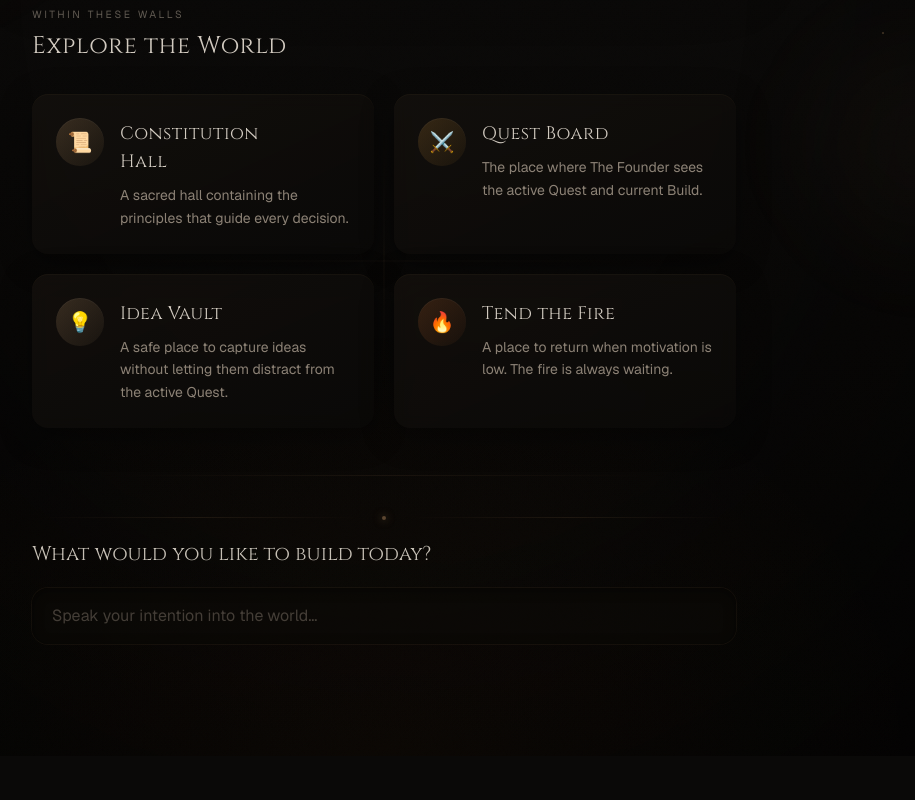
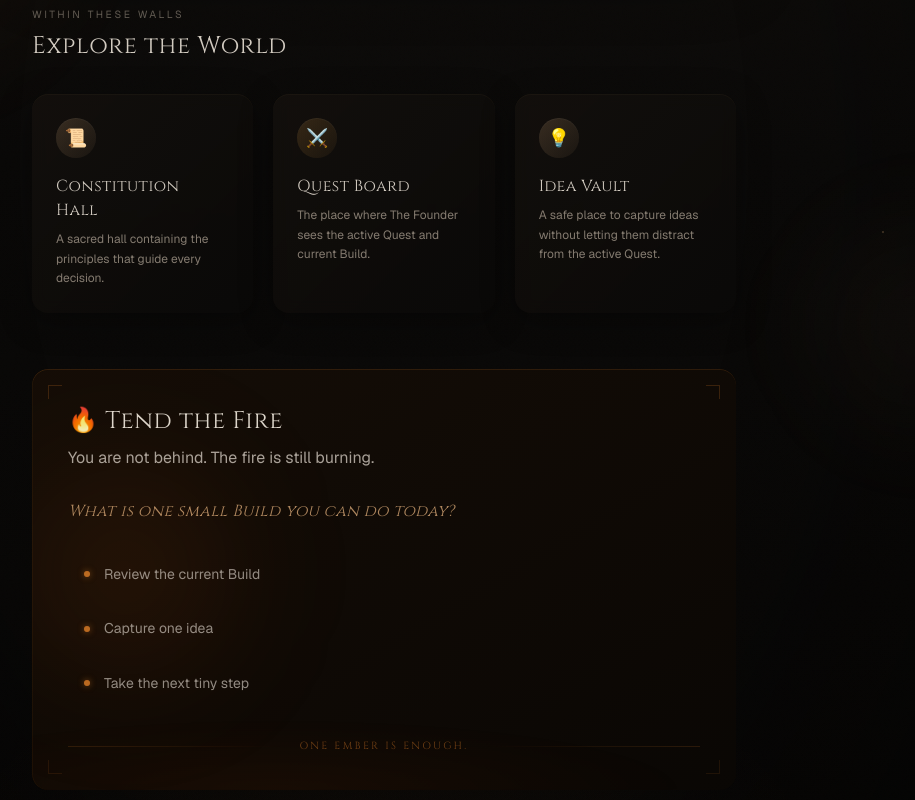
Before and after one commit to h3nlund96-hue/freedom-engine, a Next.js app: page / in a window 1280 px wide. Shown: the part 800-1600 px from the top of the page, without its empty margins (256-1171 px from the left). Before the commit the page ends 1556 px from the top, so only its background shows below. Built offline with nearby package versions, Linux system fonts and the light colour scheme.

Commit message:
Bring Tend the Fire home

```diff
--- a/app/components/WorldCard.tsx
+++ b/app/components/WorldCard.tsx
@@ -60,31 +60,31 @@ export function WorldCard({
         aria-hidden
       />
 
-      <div className="relative flex gap-4">
+      <div className="relative flex flex-col gap-4">
         {/* Icon orb */}
         <div
-          className={`flex size-12 shrink-0 items-center justify-center rounded-full bg-linear-to-br shadow-[inset_0_1px_0_rgba(255,255,255,0.04)] transition-all duration-700 group-hover:scale-110 group-hover:shadow-[0_0_24px_rgba(212,165,116,0.15)] ${style.orb}`}
+          className={`flex size-10 items-center justify-center rounded-full bg-linear-to-br shadow-[inset_0_1px_0_rgba(255,255,255,0.04)] transition-all duration-700 group-hover:scale-110 group-hover:shadow-[0_0_20px_rgba(212,165,116,0.15)] ${style.orb}`}
         >
-          <span className="text-xl transition-transform duration-700 group-hover:scale-110">
+          <span className="text-lg transition-transform duration-700 group-hover:scale-110">
             {icon}
           </span>
         </div>
 
-        <div className="flex min-w-0 flex-1 flex-col gap-2 pt-0.5">
-          <div className="flex items-start justify-between gap-3">
+        <div className="space-y-2">
+          <div className="flex items-start justify-between gap-2">
             <h3
-              className={`font-display text-lg tracking-wide text-foreground/90 transition-colors duration-500 ${style.accent}`}
+              className={`font-display text-base tracking-wide text-foreground/90 transition-colors duration-500 ${style.accent}`}
             >
               {title}
             </h3>
             <span
-              className="mt-1 shrink-0 translate-x-1 text-xs tracking-widest uppercase text-accent/0 transition-all duration-500 group-hover:translate-x-0 group-hover:text-accent/50"
+              className="mt-0.5 shrink-0 translate-x-1 text-[0.6rem] tracking-widest uppercase text-accent/0 transition-all duration-500 group-hover:translate-x-0 group-hover:text-accent/45"
               aria-hidden
             >
               Enter
             </span>
           </div>
-          <p className="text-sm leading-relaxed text-muted/90 transition-colors duration-500 group-hover:text-foreground/60">
+          <p className="text-xs leading-relaxed text-muted/85 transition-colors duration-500 group-hover:text-foreground/60">
             {description}
           </p>
         </div>
--- a/app/page.tsx
+++ b/app/page.tsx
@@ -9,34 +9,23 @@ const worldPlaces = [
   {
     icon: "📜",
     title: "Constitution Hall",
-    description:
-      "A sacred hall containing the principles that guide every decision.",
+    description: "A sacred hall containing the principles that guide every decision.",
     href: "/constitution",
     glow: "gold" as const,
   },
   {
     icon: "⚔️",
     title: "Quest Board",
-    description:
-      "The place where The Founder sees the active Quest and current Build.",
+    description: "The place where The Founder sees the active Quest and current Build.",
     href: "/quest-board",
     glow: "amber" as const,
   },
   {
     icon: "💡",
     title: "Idea Vault",
-    description:
-      "A safe place to capture ideas without letting them distract from the active Quest.",
+    description: "A safe place to capture ideas without letting them distract from the active Quest.",
     href: "/idea-vault",
     glow: "gold" as const,
-  },
-  {
-    icon: "🔥",
-    title: "Tend the Fire",
-    description:
-      "A place to return when motivation is low. The fire is always waiting.",
-    href: "/tend-the-fire",
-    glow: "warm" as const,
   },
 ];
 
@@ -60,6 +49,7 @@ export default function Home() {
           currentBuild="Build the first version of AI Mastery HQ."
         />
 
+        {/* World navigation — three locations */}
         <section className="space-y-8">
           <div
             className="animate-fade-up space-y-2"
@@ -74,19 +64,9 @@ export default function Home() {
           </div>
 
           <nav
-            className="relative grid gap-5 sm:grid-cols-2"
+            className="grid gap-5 sm:grid-cols-3"
             aria-label="World navigation"
           >
-            {/* Subtle path connector on desktop */}
-            <div
-              className="pointer-events-none absolute left-1/2 top-8 hidden h-[calc(100%-4rem)] w-px -translate-x-1/2 bg-linear-to-b from-transparent via-accent/[0.06] to-transparent sm:block"
-              aria-hidden
-            />
-            <div
-              className="pointer-events-none absolute left-8 right-8 top-1/2 hidden h-px -translate-y-1/2 bg-linear-to-r from-transparent via-accent/[0.05] to-transparent sm:block"
-              aria-hidden
-            />
-
             {worldPlaces.map((place, index) => (
               <WorldCard
                 key={place.title}
@@ -101,8 +81,111 @@ export default function Home() {
           </nav>
         </section>
 
+        {/* Tend the Fire — embedded in HQ */}
+        <TendTheFire />
+
         <BuildPrompt />
       </main>
     </div>
   );
 }
+
+/* ── TEND THE FIRE ───────────────────────────────────────────────────────── */
+const smallBuilds = [
+  "Review the current Build",
+  "Capture one idea",
+  "Take the next tiny step",
+];
+
+function TendTheFire() {
+  return (
+    <section
+      className="animate-fade-up"
+      style={{ animationDelay: "0.62s" }}
+      aria-label="Tend the Fire"
+    >
+      <div className="relative overflow-hidden rounded-2xl">
+        {/* Base */}
+        <div className="absolute inset-0 bg-linear-to-br from-[rgba(22,14,7,0.95)] to-[rgba(10,7,4,0.97)]" />
+
+        {/* Warm ember glow — the fire */}
+        <div
+          className="animate-ember-drift absolute -left-12 top-1/2 h-64 w-64 -translate-y-1/2 rounded-full blur-3xl"
+          style={{
+            background:
+              "radial-gradient(circle, rgba(232,100,18,0.18) 0%, rgba(200,80,10,0.08) 45%, transparent 70%)",
+          }}
+          aria-hidden
+        />
+        <div
+          className="animate-glow-pulse absolute inset-x-0 bottom-0 h-20"
+          style={{
+            background:
+              "radial-gradient(ellipse at 35% 100%, rgba(220,90,15,0.10) 0%, transparent 65%)",
+          }}
+          aria-hidden
+        />
+
+        {/* Top edge warmth */}
+        <div
+          className="pointer-events-none absolute inset-0 rounded-2xl"
+          style={{
+            boxShadow:
+              "inset 0 1px 0 rgba(232,132,42,0.14), inset 1px 0 0 rgba(232,132,42,0.06)",
+          }}
+          aria-hidden
+        />
+
+        {/* Corner marks — warmer tone */}
+        <span className="pointer-events-none absolute left-4 top-4 h-3.5 w-3.5 border-l border-t border-accent-glow/20" aria-hidden />
+        <span className="pointer-events-none absolute right-4 top-4 h-3.5 w-3.5 border-r border-t border-accent-glow/20" aria-hidden />
+        <span className="pointer-events-none absolute bottom-4 left-4 h-3.5 w-3.5 border-b border-l border-accent-glow/10" aria-hidden />
+        <span className="pointer-events-none absolute bottom-4 right-4 h-3.5 w-3.5 border-b border-r border-accent-glow/10" aria-hidden />
+
+        <div className="relative space-y-7 px-7 py-8 sm:px-9 sm:py-9">
+          {/* Title and message */}
+          <div className="space-y-2">
+            <h2 className="font-display text-xl tracking-wide text-foreground/95 sm:text-2xl">
+              🔥 Tend the Fire
+            </h2>
+            <p className="text-base leading-relaxed text-foreground/70">
+              You are not behind. The fire is still burning.
+            </p>
+          </div>
+
+          {/* Question */}
+          <p className="font-display text-sm italic tracking-wide text-accent/80 sm:text-base">
+            What is one small Build you can do today?
+          </p>
+
+          {/* Small action options */}
+          <ul className="space-y-2" role="list">
+            {smallBuilds.map((action) => (
+              <li key={action}>
+                <div className="group flex cursor-default items-center gap-3.5 rounded-xl px-4 py-3 transition-all duration-400 hover:bg-[rgba(232,100,18,0.06)]">
+                  {/* Ember dot */}
+                  <span className="relative flex size-1.5 shrink-0" aria-hidden>
+                    <span className="absolute inline-flex size-full animate-glow-pulse rounded-full bg-accent-glow/50" />
+                    <span className="relative inline-flex size-1.5 rounded-full bg-accent-glow/70 shadow-[0_0_6px_rgba(232,132,42,0.5)]" />
+                  </span>
+                  <span className="text-sm leading-relaxed text-foreground/60 transition-colors duration-400 group-hover:text-foreground/80">
+                    {action}
+                  </span>
+                </div>
+              </li>
+            ))}
+          </ul>
+
+          {/* Reminder */}
+          <div className="flex items-center gap-4 pt-1">
+            <span className="h-px flex-1 bg-linear-to-r from-accent-glow/15 to-transparent" aria-hidden />
+            <p className="font-display text-[0.65rem] tracking-[0.22em] uppercase text-accent-glow/45">
+              One ember is enough.
+            </p>
+            <span className="h-px flex-1 bg-linear-to-l from-accent-glow/15 to-transparent" aria-hidden />
+          </div>
+        </div>
+      </div>
+    </section>
+  );
+}
```
